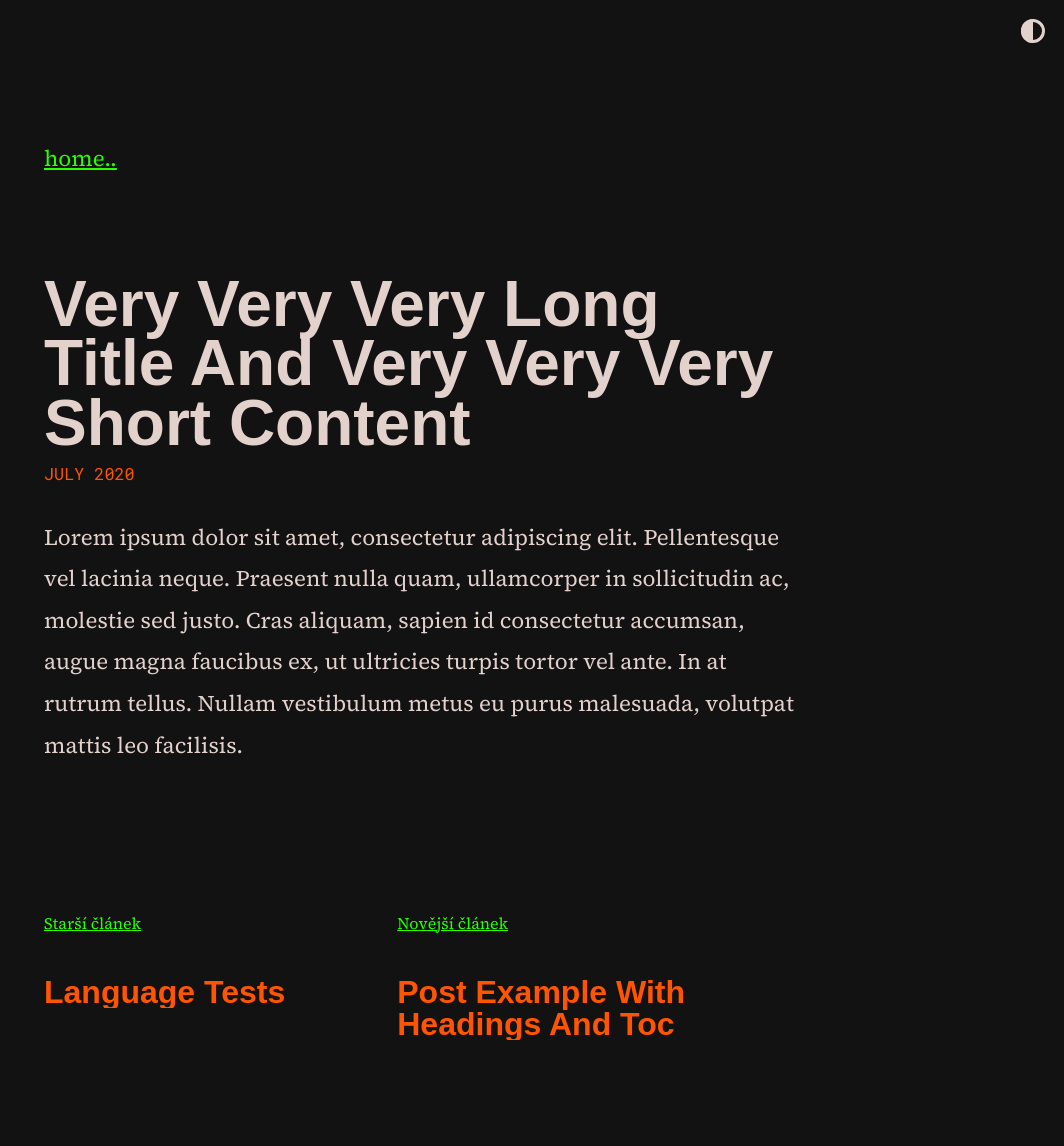
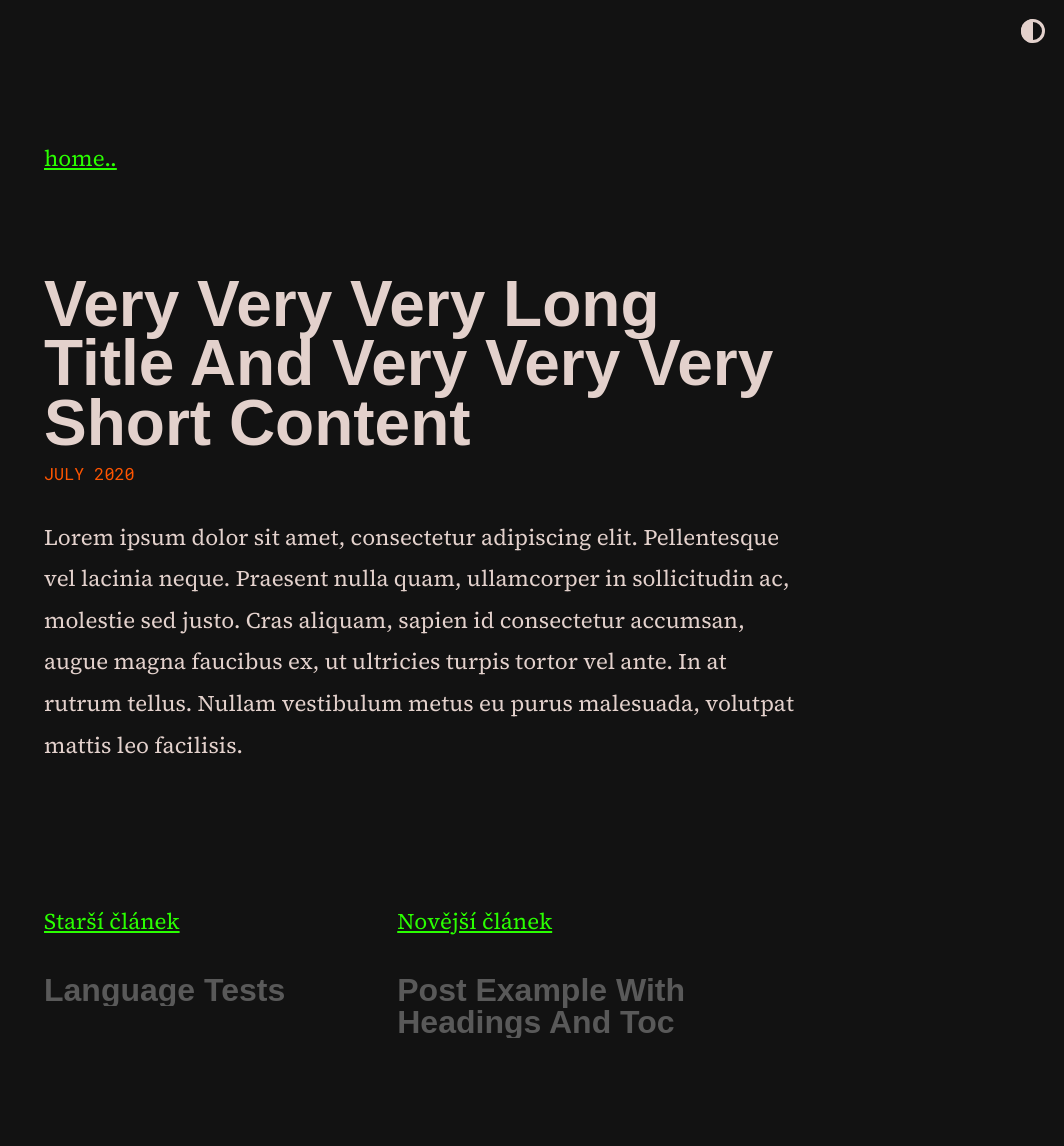
Before and after one commit to scherrer-txt/bts, a Jekyll site: the page built from _posts/2020-07-08-very-very-very-long-title-and-very-very-very-short-content.md, in a window 1280 px wide. Shown: the whole page, without its empty margins (216-1280 px from the left). Built offline with Jekyll 4.4.1, drawn with Linux system fonts in a browser that asks for light colours; some web fonts are replaced.

Commit message:
Update moonwalk.scss

```diff
--- a/_sass/moonwalk.scss
+++ b/_sass/moonwalk.scss
@@ -333,12 +333,11 @@ p code, li code {
 
 .prev-button,
 .next-button {
-  font-size: 1rem;
 }
 
 .post-title-previous,
 .post-title-next {
-  color: var(--text-secondary);
+  color: var(--code-text);
   font-family: "roc-grotesk-wide", sans-serif;
   font-size: 2rem;
   font-weight: 600;
```
